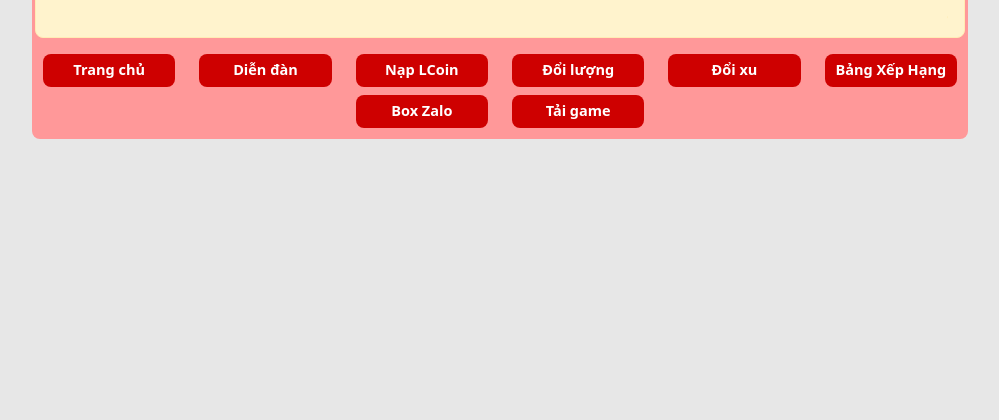
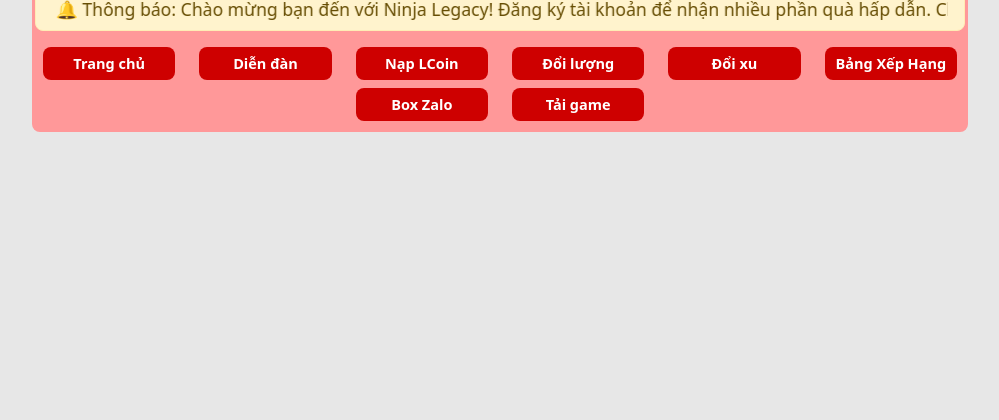
Before and after one commit to vubunz/countdownTet, a PHP site: page /main.php in a window 1280 px wide. Shown: the part 288-708 px from the top of the page, without its empty margins (140-1139 px from the left). Run offline with PHP 8.4, Linux system fonts and the light colour scheme; some libraries are stand-ins or nearby versions.

Commit message:
fix loi chay chu thong bao

```diff
--- a/thongbao.php
+++ b/thongbao.php
@@ -2,7 +2,36 @@
 // thongbao.php
 ?>
 <div class="alert alert-warning py-2 my-2 text-center" role="alert" style="overflow:hidden; white-space:nowrap; border-radius: 8px; font-weight: 500; font-size: 1.1rem;">
-    <marquee behavior="scroll" direction="left" scrollamount="6">
-        🔔 Thông báo: Chào mừng bạn đến với Ninja Legacy! Đăng ký tài khoản để nhận nhiều phần quà hấp dẫn. Chúc bạn chơi game vui vẻ! 🔔
-    </marquee>
+    <div class="marquee">
+        <span>
+            🔔 Thông báo: Chào mừng bạn đến với Ninja Legacy! Đăng ký tài khoản để nhận nhiều phần quà hấp dẫn. Chúc bạn chơi game vui vẻ! 🔔
+        </span>
+    </div>
 </div>
+<style>
+    .marquee {
+        display: block;
+        width: 100%;
+        overflow: hidden;
+        position: relative;
+        height: 1.5em;
+        will-change: transform;
+    }
+
+    .marquee span {
+        display: inline-block;
+        padding-left: 100%;
+        animation: marquee 15s linear infinite;
+        white-space: nowrap;
+    }
+
+    @keyframes marquee {
+        0% {
+            transform: translateX(0);
+        }
+
+        100% {
+            transform: translateX(-100%);
+        }
+    }
+</style>
```
